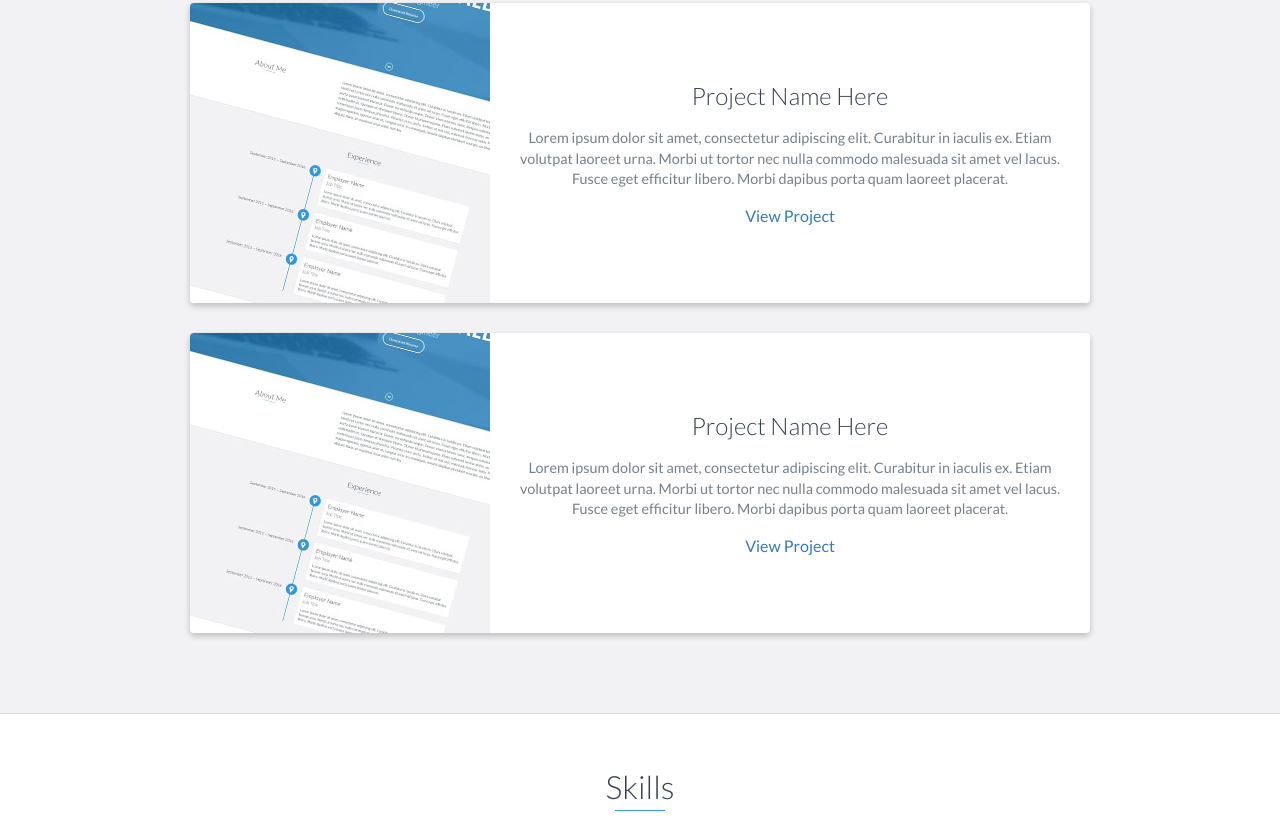
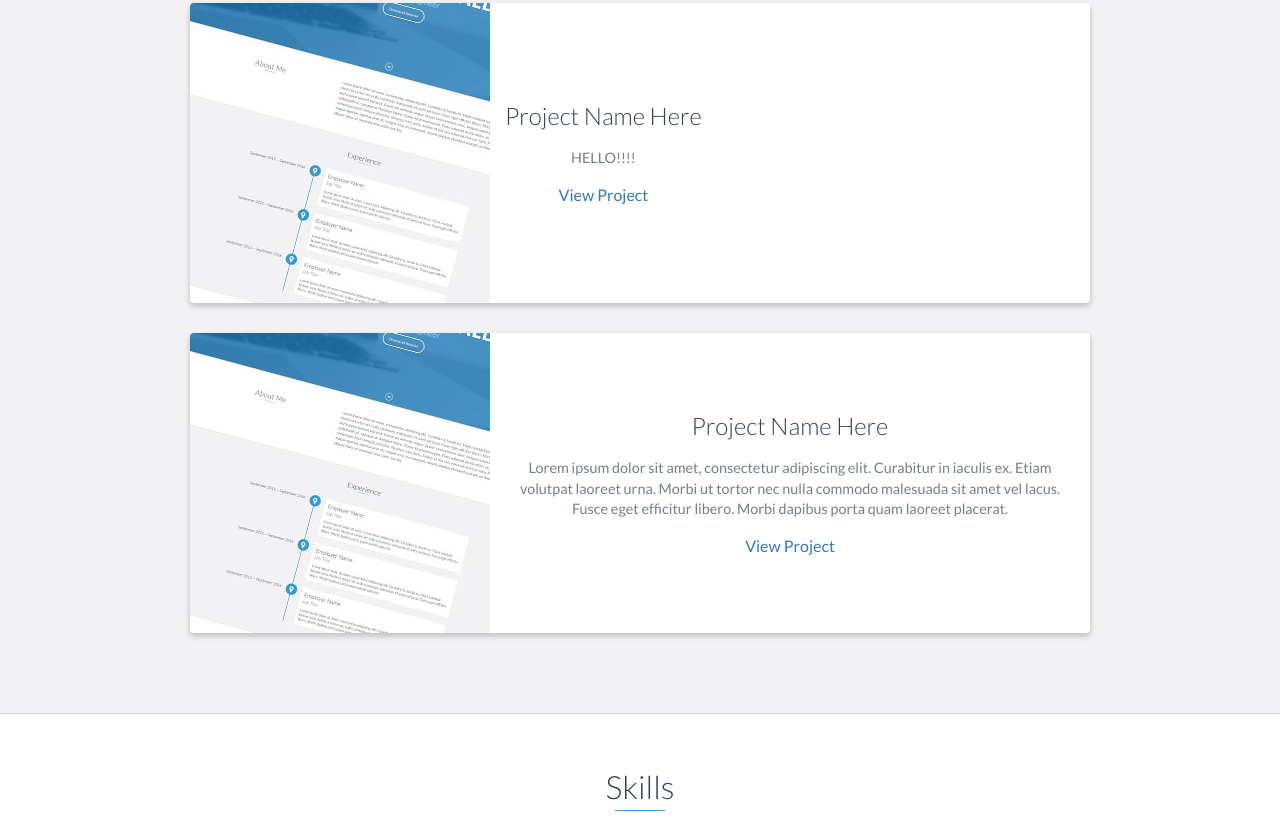
Before and after one commit to stevenroote/stevenroote.github.io, a website: page index.html in a window 1280 px wide. Shown: the part 1872-2711 px from the top of the page. Drawn offline with nearby package versions, Linux system fonts and the light colour scheme.

Commit message:
Add files via upload

```diff
--- a/index.html
+++ b/index.html
@@ -119,7 +119,7 @@
                     <div class="project-info">
                         <h3>Project Name Here</h3>
                         <p>
-                            Lorem ipsum dolor sit amet, consectetur adipiscing elit. Curabitur in iaculis ex. Etiam volutpat laoreet urna. Morbi ut tortor nec nulla commodo malesuada sit amet vel lacus. Fusce eget efficitur libero. Morbi dapibus porta quam laoreet placerat.
+                           HELLO!!!!
                         </p>
                         <a href="#">View Project</a>
                     </div>
```
